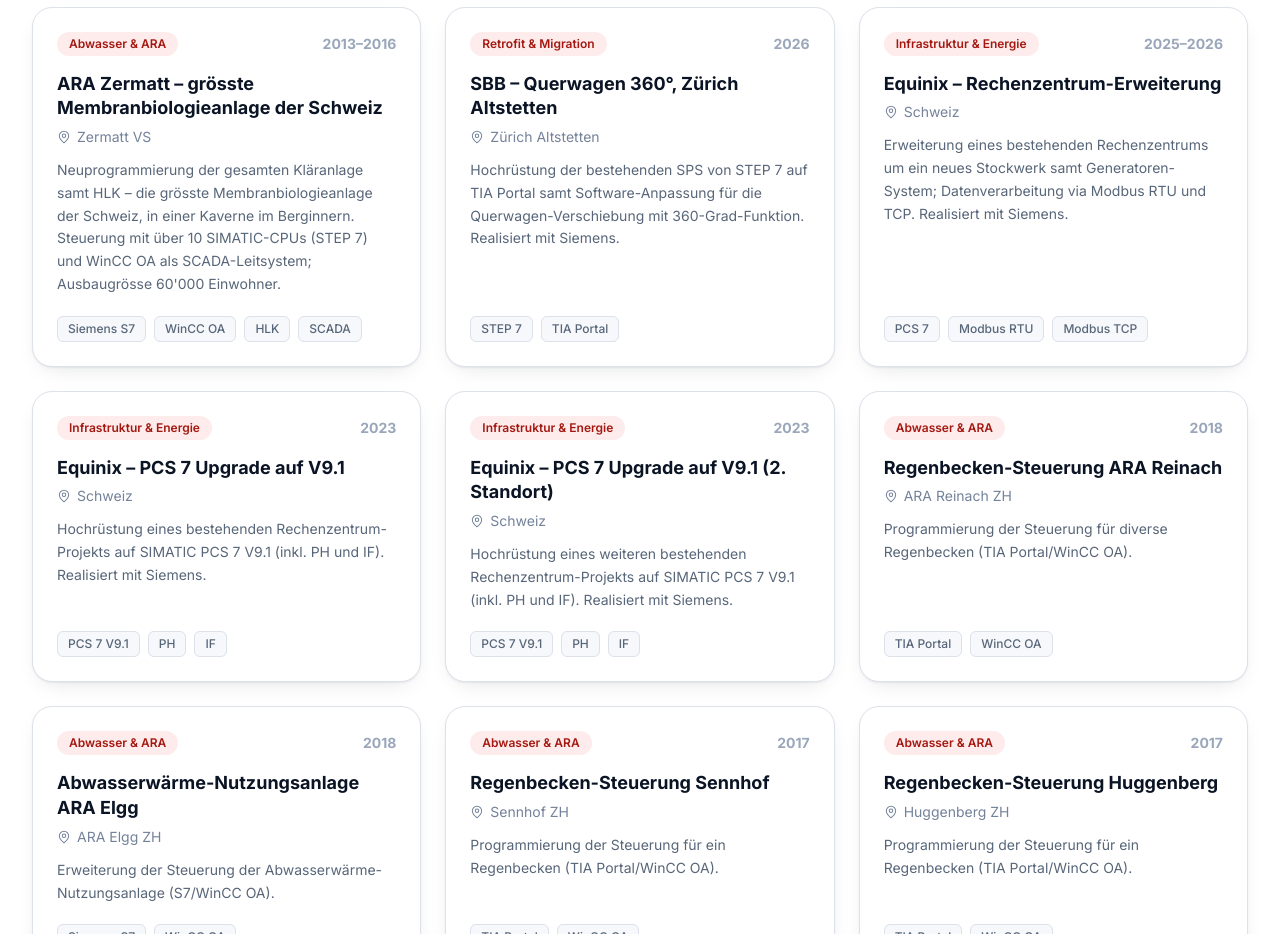
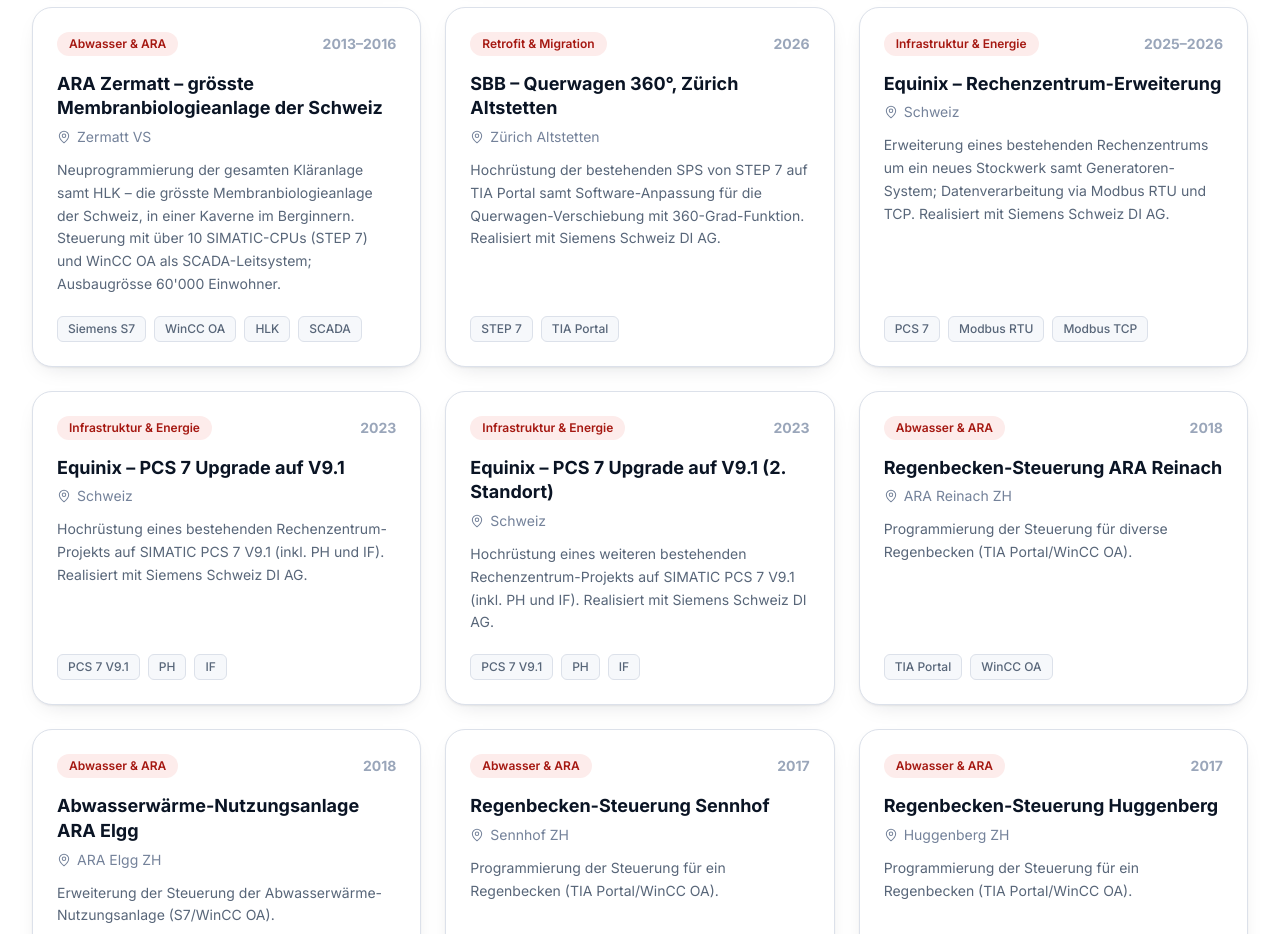
Before and after one commit to ernestolienhard/lienhard-automation, a Next.js app: page /en/referenzen in a window 1280 px wide. Shown: the part 1900-2834 px from the top of the page. Built offline with nearby package versions, Linux system fonts and the light colour scheme; no server answers.

Commit message:
content: attribute EKZ/Equinix/SBB to Siemens Schweiz DI AG (no department)
Co-Authored-By: Claude Opus 4.8 (1M context) <noreply@anthropic.com>

```diff
--- a/src/content/references.ts
+++ b/src/content/references.ts
@@ -38,7 +38,7 @@ export const projects: Project[] = [
     category: "infrastruktur",
     technologies: ["WinCC OA", "TIA Portal", "S7-1500", "OPC UA", "OPC UA GDS Push"],
     description:
-      "Zentrale, sichere Lichtsteuerung für die Elektrizitätswerke des Kantons Zürich (EKZ): rund 3'000 SPS (SIMATIC S7-1500) in über 2'500 Trafostationen, gesteuert mit WinCC OA SCADA und programmiert im TIA Portal. Verschlüsselte OPC-UA-Kommunikation inkl. OPC UA GDS Push für die zentrale Zertifikatsverwaltung. Realisiert mit Siemens.",
+      "Zentrale, sichere Lichtsteuerung für die Elektrizitätswerke des Kantons Zürich (EKZ): rund 3'000 SPS (SIMATIC S7-1500) in über 2'500 Trafostationen, gesteuert mit WinCC OA SCADA und programmiert im TIA Portal. Verschlüsselte OPC-UA-Kommunikation inkl. OPC UA GDS Push für die zentrale Zertifikatsverwaltung. Realisiert mit Siemens Schweiz DI AG.",
   },
   {
     year: "2019–2021",
@@ -74,7 +74,7 @@ export const projects: Project[] = [
     category: "retrofit",
     technologies: ["STEP 7", "TIA Portal"],
     description:
-      "Hochrüstung der bestehenden SPS von STEP 7 auf TIA Portal samt Software-Anpassung für die Querwagen-Verschiebung mit 360-Grad-Funktion. Realisiert mit Siemens.",
+      "Hochrüstung der bestehenden SPS von STEP 7 auf TIA Portal samt Software-Anpassung für die Querwagen-Verschiebung mit 360-Grad-Funktion. Realisiert mit Siemens Schweiz DI AG.",
   },
   {
     year: "2025–2026",
@@ -83,7 +83,7 @@ export const projects: Project[] = [
     category: "infrastruktur",
     technologies: ["PCS 7", "Modbus RTU", "Modbus TCP"],
     description:
-      "Erweiterung eines bestehenden Rechenzentrums um ein neues Stockwerk samt Generatoren-System; Datenverarbeitung via Modbus RTU und TCP. Realisiert mit Siemens.",
+      "Erweiterung eines bestehenden Rechenzentrums um ein neues Stockwerk samt Generatoren-System; Datenverarbeitung via Modbus RTU und TCP. Realisiert mit Siemens Schweiz DI AG.",
   },
   {
     year: "2023",
@@ -92,7 +92,7 @@ export const projects: Project[] = [
     category: "infrastruktur",
     technologies: ["PCS 7 V9.1", "PH", "IF"],
     description:
-      "Hochrüstung eines bestehenden Rechenzentrum-Projekts auf SIMATIC PCS 7 V9.1 (inkl. PH und IF). Realisiert mit Siemens.",
+      "Hochrüstung eines bestehenden Rechenzentrum-Projekts auf SIMATIC PCS 7 V9.1 (inkl. PH und IF). Realisiert mit Siemens Schweiz DI AG.",
   },
   {
     year: "2023",
@@ -101,7 +101,7 @@ export const projects: Project[] = [
     category: "infrastruktur",
     technologies: ["PCS 7 V9.1", "PH", "IF"],
     description:
-      "Hochrüstung eines weiteren bestehenden Rechenzentrum-Projekts auf SIMATIC PCS 7 V9.1 (inkl. PH und IF). Realisiert mit Siemens.",
+      "Hochrüstung eines weiteren bestehenden Rechenzentrum-Projekts auf SIMATIC PCS 7 V9.1 (inkl. PH und IF). Realisiert mit Siemens Schweiz DI AG.",
   },
   {
     year: "2018",
```
